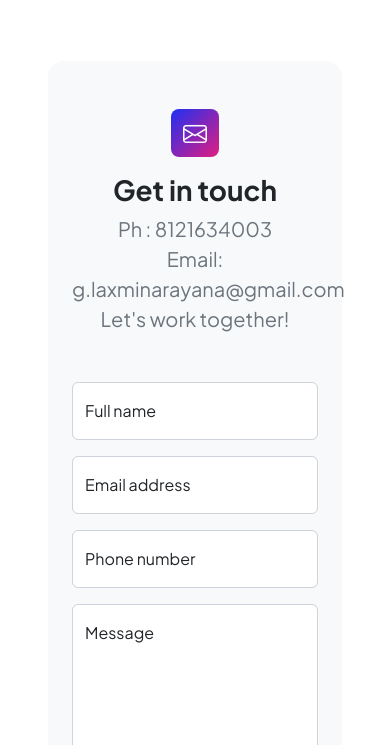
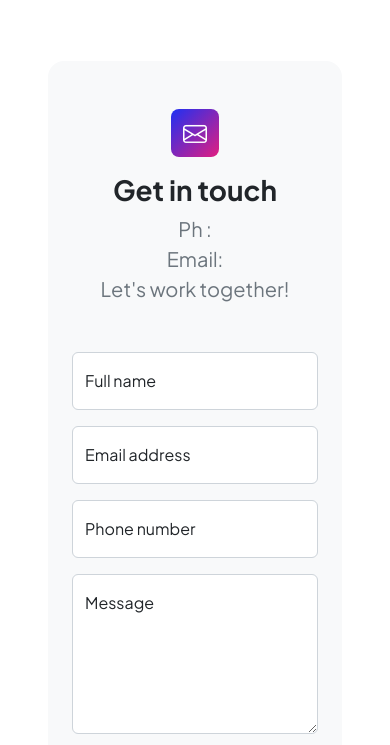
Before and after one commit to lgurrapu/me, a plain HTML site: page contact.html in a window 390 px wide. Shown: the part 99-844 px from the top of the page. Drawn offline with nearby package versions, Linux system fonts and the light colour scheme.

Commit message:
Masked phone no and email ID

```diff
--- a/contact.html
+++ b/contact.html
@@ -42,8 +42,8 @@
                         <div class="text-center mb-5">
                             <div class="feature bg-primary bg-gradient-primary-to-secondary text-white rounded-3 mb-3"><i class="bi bi-envelope"></i></div>
                             <h1 class="fw-bolder">Get in touch</h1>
-                            <p class="lead fw-normal text-muted mb-0"> Ph : 8121634003 </p>
-                            <p class="lead fw-normal text-muted mb-0"> Email: g.laxminarayana@gmail.com </p>
+                            <p class="lead fw-normal text-muted mb-0"> Ph :  </p>
+                            <p class="lead fw-normal text-muted mb-0"> Email:  </p>
                             <p class="lead fw-normal text-muted mb-0">Let's work together!</p>
                         </div>
                         <div class="row gx-5 justify-content-center">
```
